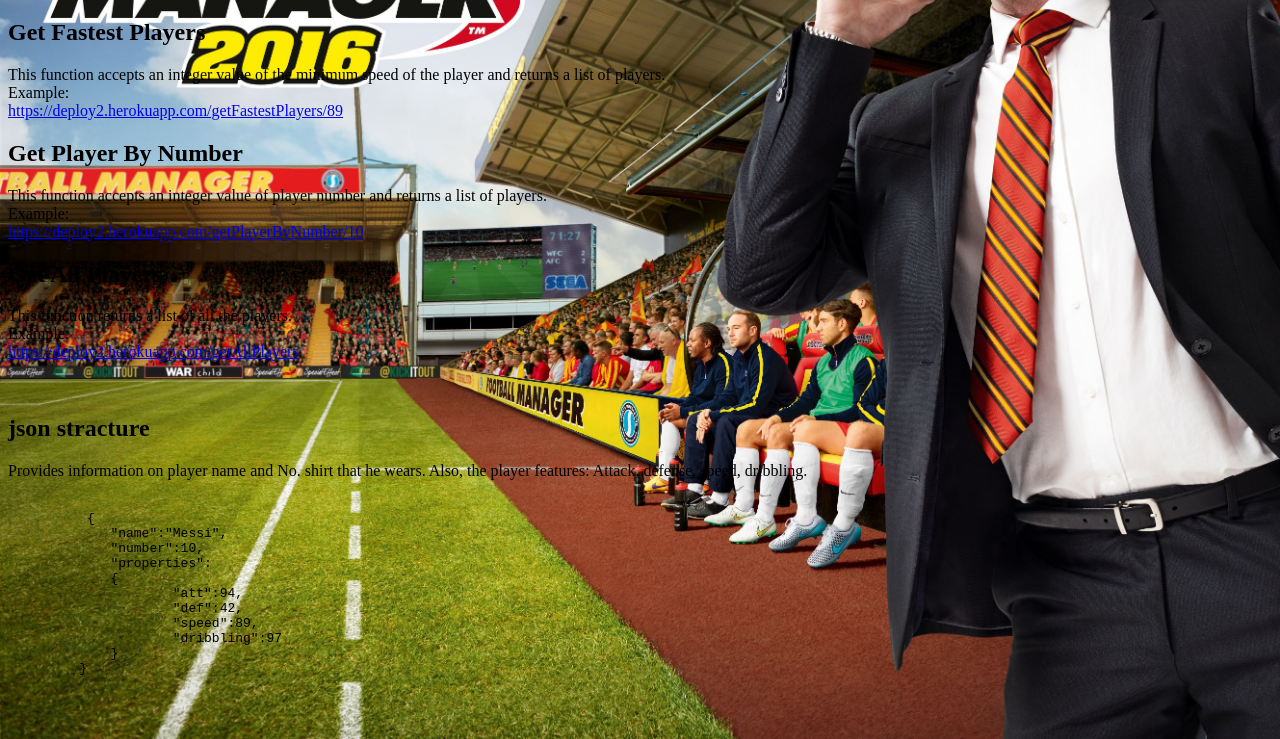
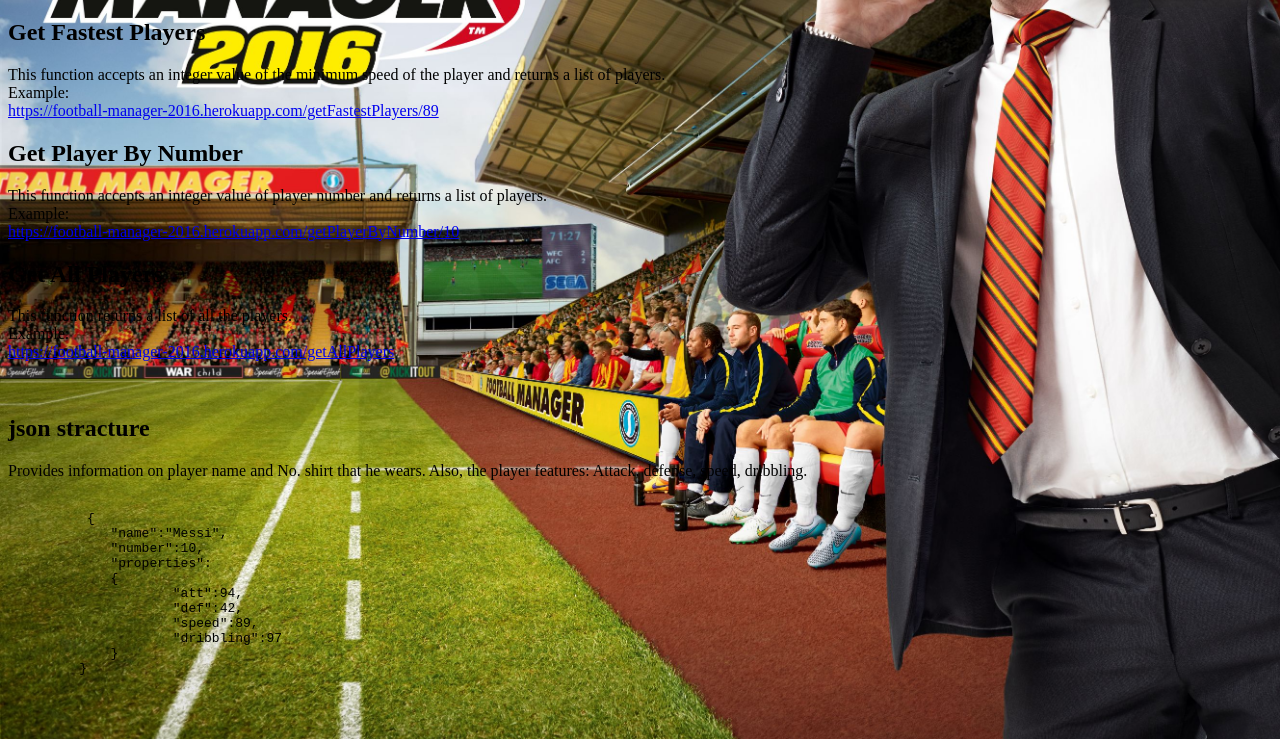
Before and after one commit to oranmoshe/heroku, a website: page index.html in a window 1280 px wide. Shown: the part 61-800 px from the top of the page. Drawn offline with Linux system fonts and the light colour scheme; files that its build step writes are made by us from their sources.

Commit message:
make it better

```diff
--- a/index.html
+++ b/index.html
@@ -12,21 +12,21 @@
 		<br>
 		Example:
 		<br>
-		<a href="https://football-manager-2016.herokuapp.com/getFastestPlayers/89">https://deploy2.herokuapp.com/getFastestPlayers/89</a>
+		<a href="https://football-manager-2016.herokuapp.com/getFastestPlayers/89">https://football-manager-2016.herokuapp.com/getFastestPlayers/89</a>
 		</p>
 		<h2>Get Player By Number</h2>
 		<p>This function accepts an integer value of player number  and returns a list of players.
 		<br>
 		Example:
 		<br>
-		<a href="https://football-manager-2016.herokuapp.com/getPlayerByNumber/10">https://deploy2.herokuapp.com/getPlayerByNumber/10</a>
+		<a href="https://football-manager-2016.herokuapp.com/getPlayerByNumber/10">https://football-manager-2016.herokuapp.com/getPlayerByNumber/10</a>
 		</p>
 		<h2>Get All Players</h2>
 		<p>This function returns a list of all the players.
 		<br>
 		Example:
 		<br>
-		<a href="https://football-manager-2016.herokuapp.com/getAllPlayers">https://deploy2.herokuapp.com/getAllPlayers</a>
+		<a href="https://football-manager-2016.herokuapp.com/getAllPlayers">https://football-manager-2016.herokuapp.com/getAllPlayers</a>
 		</p>
 		<br>
 		<h2>json stracture</h2>
```
